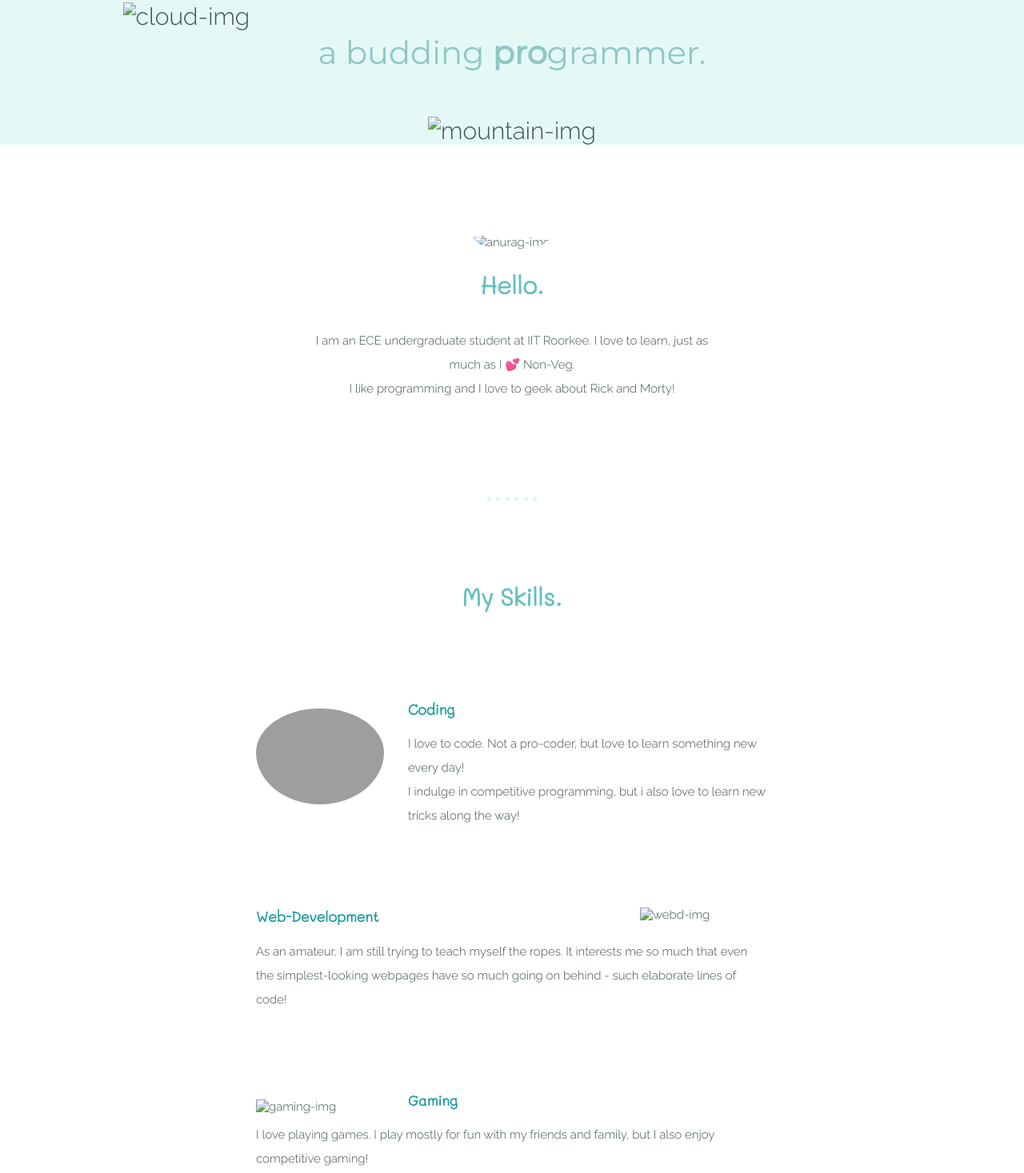
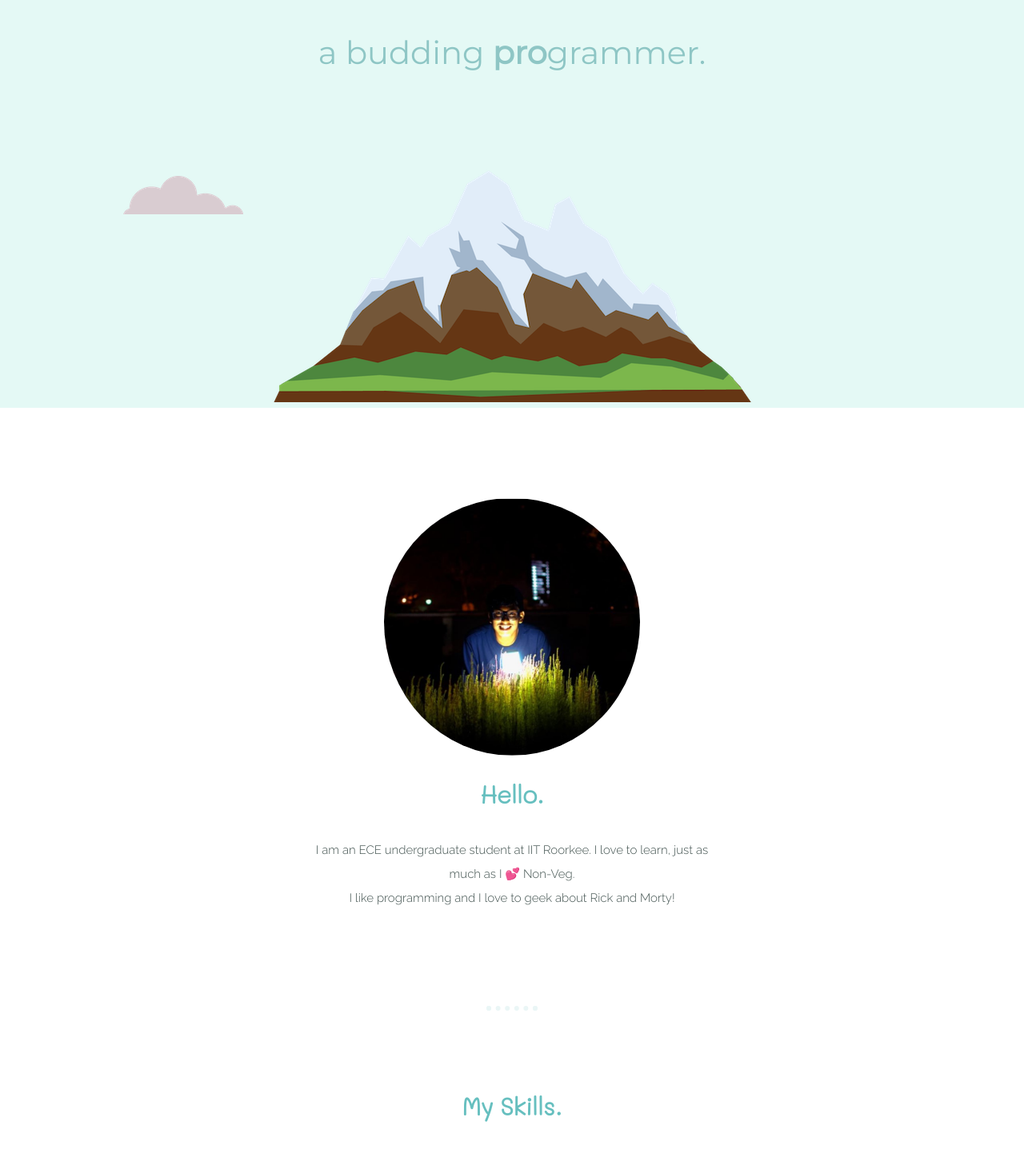
Before and after one commit to AnuragPatra/Personal-Website, a plain HTML site: page index.html in a window 1280 px wide. Shown: the part 296-1763 px from the top of the page at 80% size. Drawn offline with Linux system fonts and the light colour scheme; grey boxes are pictures that could not be loaded; a web font is replaced by a local one.

Commit message:
Update index.html

```diff
--- a/index.html
+++ b/index.html
@@ -11,16 +11,16 @@
 
     <body>
         <div class="first-container">
-            <img class="top-cloud" src="CSS - My Site Images/cloud.png" alt="cloud-img">
+            <img class="top-cloud" src="cloud.png" alt="cloud-img">
             <h1>I'm Anurag,</h1>
             <p id="lol">a budding <span><strong>pro</strong></span>grammer.</p>
-            <img class="bottom-cloud" src="CSS - My Site Images/cloud.png" alt="cloud-img">
-            <img class="mtn" src="CSS - My Site Images/mountain.png" alt="mountain-img">
+            <img class="bottom-cloud" src="cloud.png" alt="cloud-img">
+            <img class="mtn" src="mountain.png" alt="mountain-img">
         </div>
 
         <div class="middle-container">
             <div class="profile">
-                <img id="propic" src="CSS - My Site Images\Anurag.jpg" alt="anurag-img">
+                <img id="propic" src="Anurag.jpg" alt="anurag-img">
                 <h2>Hello.</h2>
                 <p class="intro">I am an ECE undergraduate student at IIT Roorkee. I love to learn, just as much as I 💕 Non-Veg.
                     <br>I like programming and I love to geek about Rick and Morty!</p>
@@ -36,12 +36,12 @@
                         <br>I indulge in competitive programming, but i also love to learn new tricks along the way!</p>
                 </div>
                 <div class="skill-row">
-                    <img class="developer" src="CSS - My Site Images/web-development.png" alt="webd-img">
+                    <img class="developer" src="web-development.png" alt="webd-img">
                     <h3>Web-Development</h3>
                     <p>As an amateur, I am still trying to teach myself the ropes. It interests me so much that even the simplest-looking webpages have so much going on behind - such elaborate lines of code!</p>
                 </div>
                 <div class="skill-row">
-                    <img class="gaming" src="CSS - My Site Images/game-controller.png" alt="gaming-img">
+                    <img class="gaming" src="game-controller.png" alt="gaming-img">
                     <h3>Gaming</h3>
                     <p>I love playing games. I play mostly for fun with my friends and family, but I also enjoy competitive gaming!</p>
                 </div>
```
